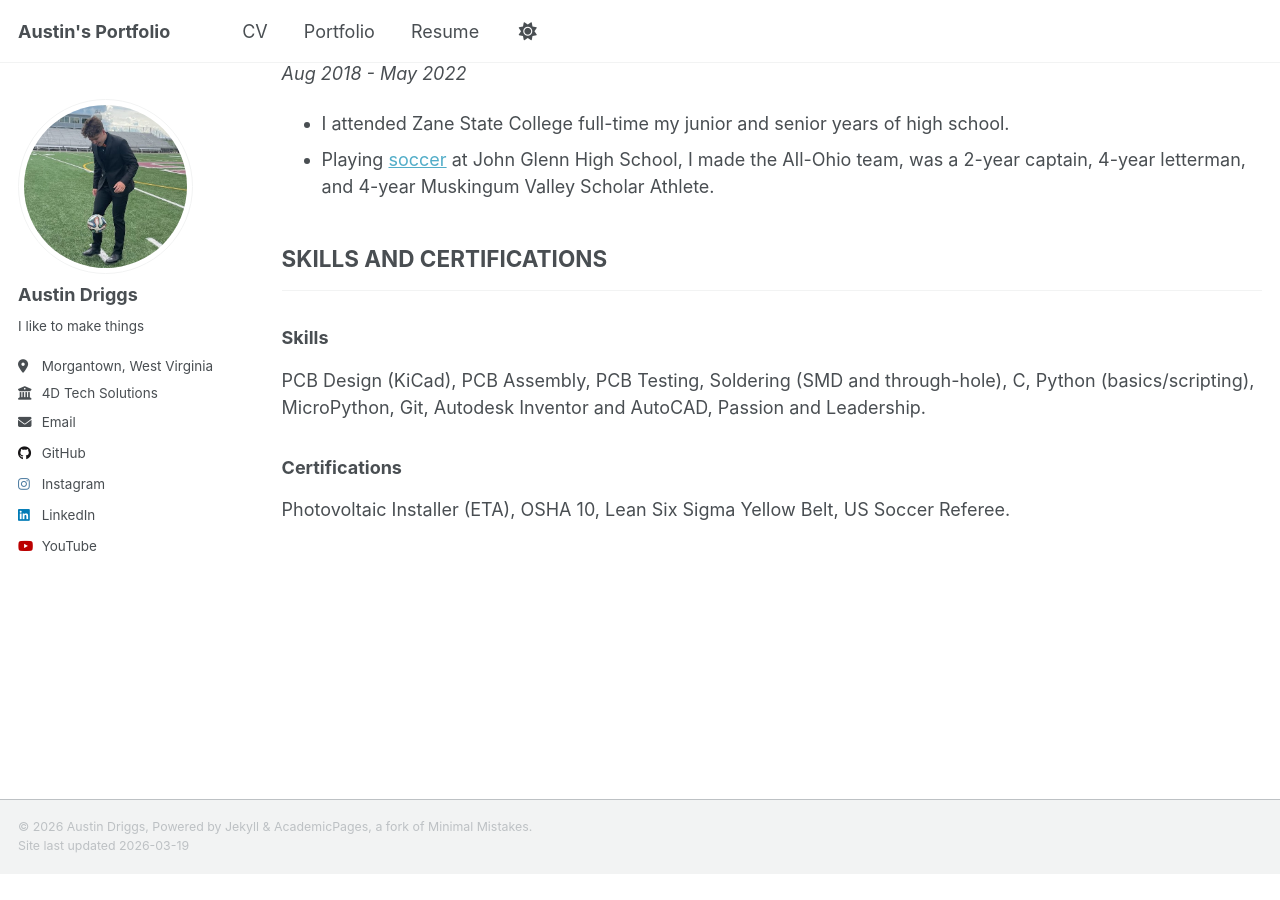
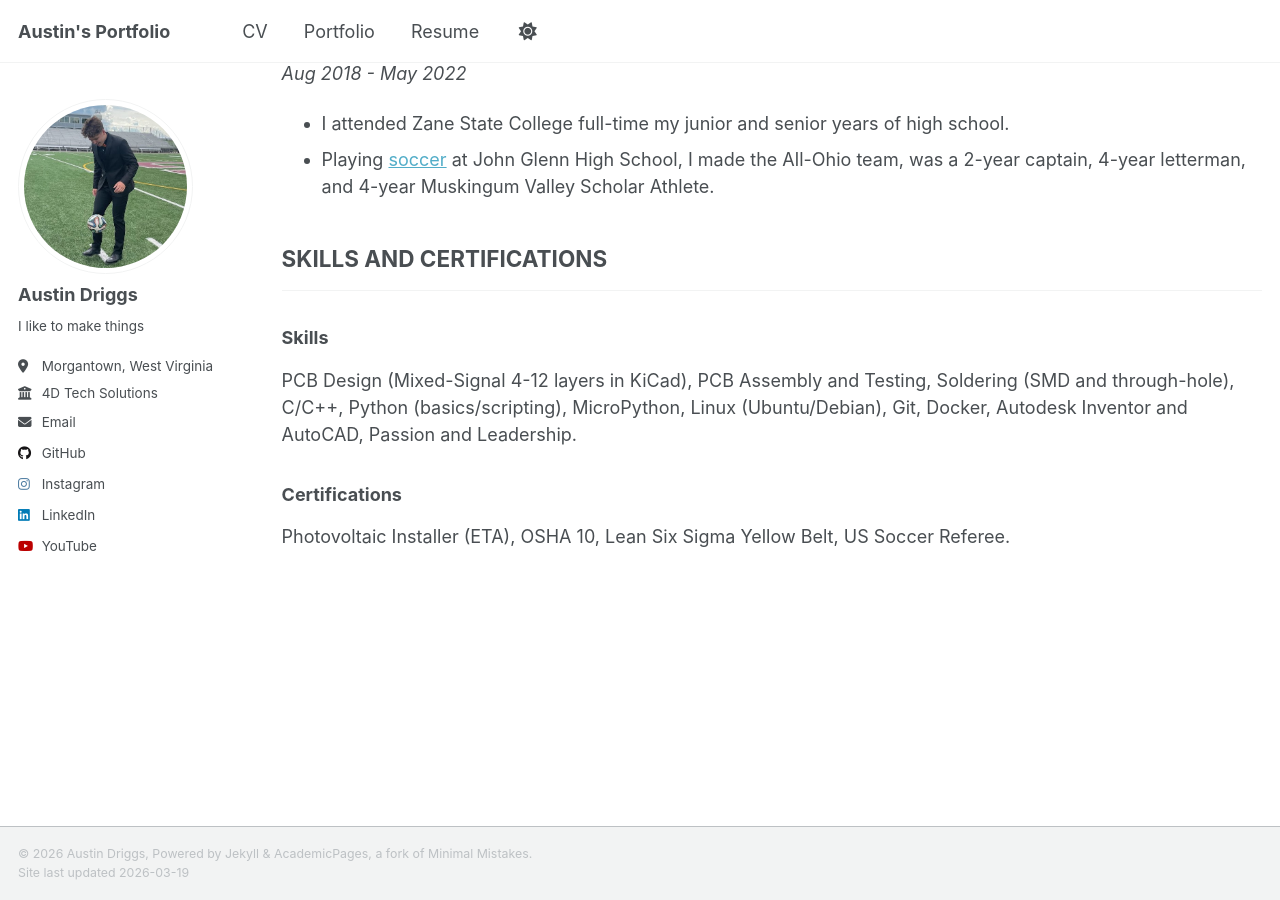
Before and after one commit to austindriggs/austindriggs.github.io, a Jekyll site: the page built from _pages/cv.md, in a window 1280 px wide and 900 px high, scrolled down 1829 px. Built offline with Jekyll 4.4.1, drawn with Linux system fonts in a browser that asks for light colours; a script that is not in the unit is left out; before the commit the page ends 2702 px from its top, so only the background shows below that.

Commit message:
added more skills to cv page

```diff
--- a/_pages/cv.md
+++ b/_pages/cv.md
@@ -70,7 +70,7 @@ author_profile: true
 ---
 
 ### Skills
-PCB Design (KiCad), PCB Assembly, PCB Testing, Soldering (SMD and through-hole), C, Python (basics/scripting), MicroPython, Git, Autodesk Inventor and AutoCAD, Passion and Leadership.
+PCB Design (Mixed-Signal 4-12 layers in KiCad), PCB Assembly and Testing, Soldering (SMD and through-hole), C/C++, Python (basics/scripting), MicroPython, Linux (Ubuntu/Debian), Git, Docker, Autodesk Inventor and AutoCAD, Passion and Leadership.
 
 ### Certifications
 Photovoltaic Installer (ETA), OSHA 10, Lean Six Sigma Yellow Belt, US Soccer Referee.
```
